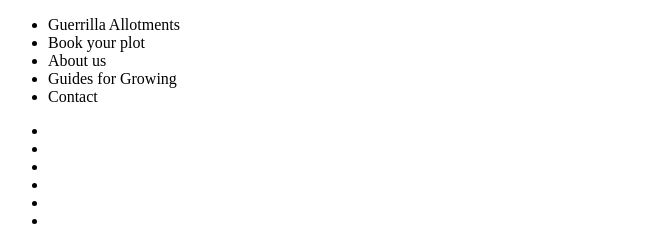
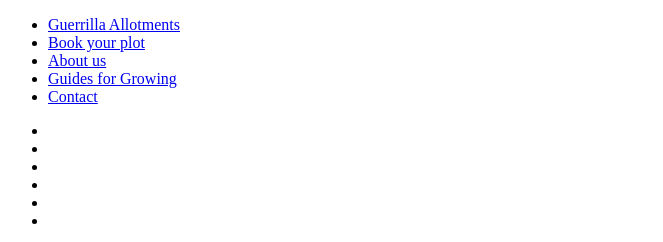
Before and after one commit to kivstor10/Govan-Allotment-Allocator, a plain HTML site: page index.html in a window 1280 px wide. Shown: the top 242 px of the page, without its empty margins (0-663 px from the left). Drawn offline with Linux system fonts and the light colour scheme.

Commit message:
Adding css file

```diff
--- a/index.html
+++ b/index.html
@@ -5,16 +5,17 @@
     <meta http-equiv="X-UA-Compatible" content="IE=edge">
     <meta name="viewport" content="width=device-width, initial-scale=1.0">
     <title>Guerrilla Allotments</title>
+    <link href="styles.css" rel="stylesheet">
 </head>
 <body>
     <header>
         <nav>
             <ul>
-                <li>Guerrilla Allotments</li>
-                <li>Book your plot</li>
-                <li>About us</li>
-                <li>Guides for Growing</li>
-                <li>Contact</li>
+                <li><a href="#">Guerrilla Allotments</a></li>
+                <li><a href="#">Book your plot</a></li>
+                <li><a href="#">About us</a></li>
+                <li><a href="#">Guides for Growing</a></li>
+                <li><a href="#">Contact</a></li>
             </ul>
         </nav>
     </header>
```
Also changed, not shown: styles.css (added).
